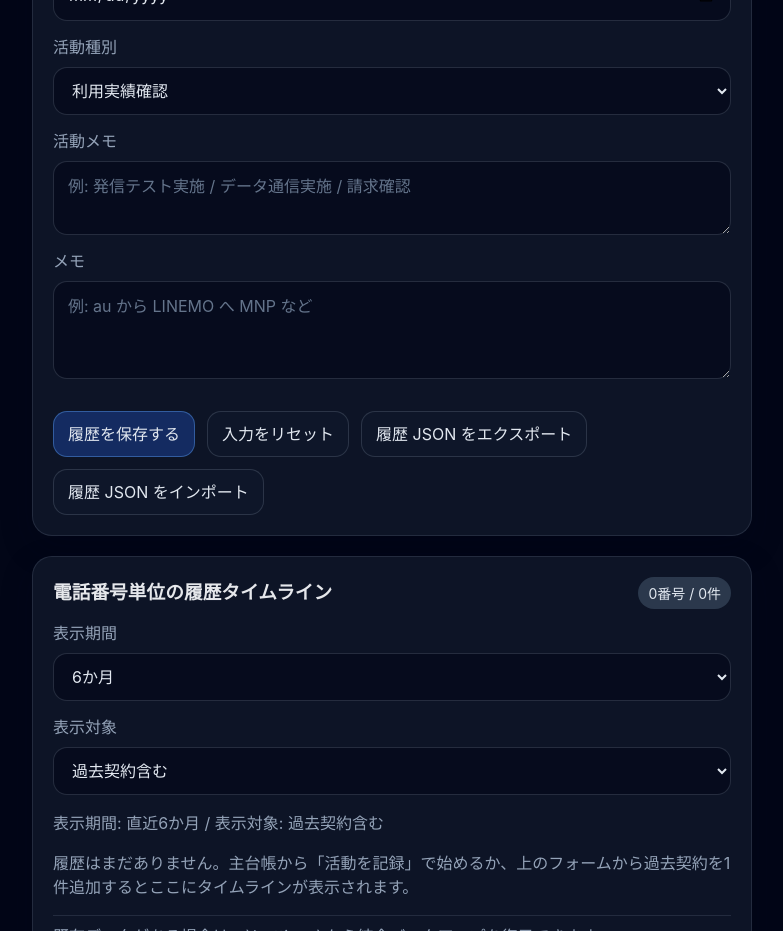
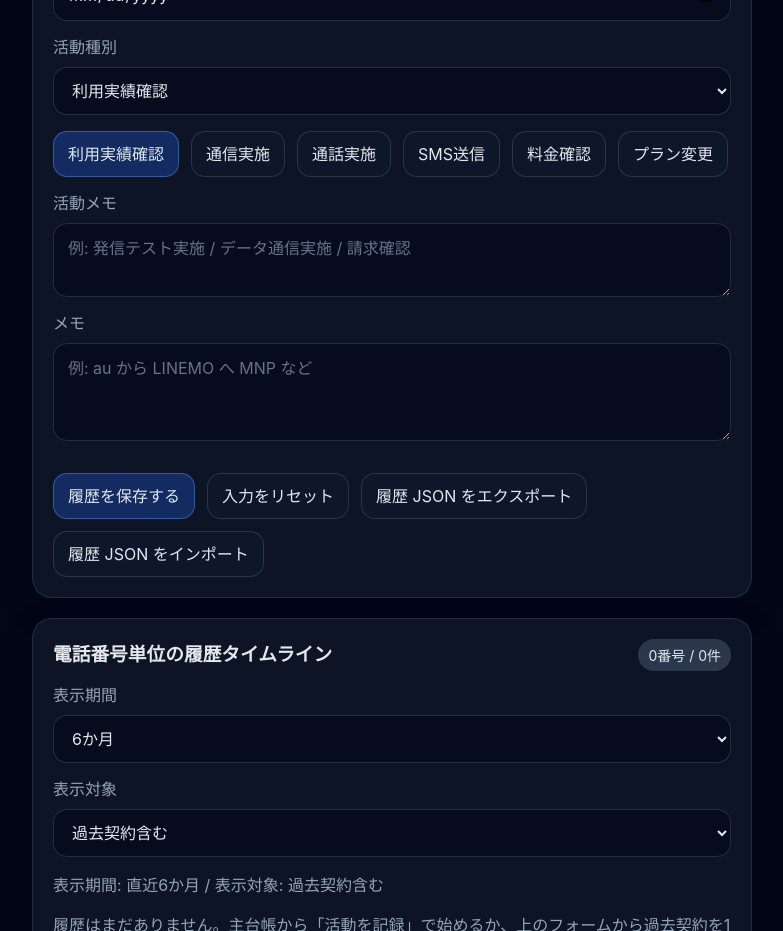
Before and after one commit to Driedsandwich/line-ops-ledger, a React (Vite) app: page /lines/history in a window 1280 px wide. Shown: the part 1020-1951 px from the top of the page, without its empty margins (280-1063 px from the left). Built offline with nearby package versions, Linux system fonts and the light colour scheme.

Commit message:
feat: add quick picks for history activity types (#125)

```diff
--- a/src/pages/HistoryPage.tsx
+++ b/src/pages/HistoryPage.tsx
@@ -66,6 +66,7 @@ const TIMELINE_VIEW_OPTIONS: Array<{ key: TimelineViewMode; label: string }> = [
   { key: 'active', label: '契約中中心' },
   { key: 'all', label: '過去契約含む' },
 ];
+const ACTIVITY_TYPE_QUICK_PICK_LIMIT = 6;
 
 // ---------------------------------------------------------------------------
 // Pure helpers
@@ -102,6 +103,39 @@ function getActivityTypeOptions(baseOptions: string[], currentValue: string): st
   }
 
   return [...baseOptions, normalized];
+}
+
+function getActivityTypeQuickPicks(lineHistoryEntries: LineHistoryEntry[], allActivityTypes: string[]): string[] {
+  const counts = new Map<string, number>();
+  for (const entry of lineHistoryEntries) {
+    for (const log of entry.activityLogs) {
+      const label = log.activityType.trim();
+      if (!label) {
+        continue;
+      }
+      counts.set(label, (counts.get(label) ?? 0) + 1);
+    }
+  }
+
+  const frequentTypes = [...counts.entries()]
+    .sort((a, b) => {
+      if (b[1] !== a[1]) {
+        return b[1] - a[1];
+      }
+      return a[0].localeCompare(b[0], 'ja-JP');
+    })
+    .map(([label]) => label);
+
+  return [...new Set([...frequentTypes, ...allActivityTypes])].slice(0, ACTIVITY_TYPE_QUICK_PICK_LIMIT);
+}
+
+function getVisibleActivityTypeQuickPicks(baseQuickPicks: string[], currentValue: string): string[] {
+  const normalized = currentValue.trim();
+  if (!normalized || baseQuickPicks.includes(normalized)) {
+    return baseQuickPicks;
+  }
+
+  return [normalized, ...baseQuickPicks].slice(0, ACTIVITY_TYPE_QUICK_PICK_LIMIT);
 }
 
 function maskPhoneNumber(phoneNumber: string): string {
@@ -317,6 +351,10 @@ export function HistoryPage(): JSX.Element {
   const notificationSettings = loadNotificationSettings();
   const today = useMemo(() => new Date(), []);
   const allActivityTypes = useMemo(() => getAllActivityTypes(loadCustomActivityTypes()), []);
+  const activityTypeQuickPicks = useMemo(
+    () => getActivityTypeQuickPicks(lineHistoryEntries, allActivityTypes),
+    [allActivityTypes, lineHistoryEntries],
+  );
 
   // quickActivity パラメータで電話番号が渡された場合フォームにセット
   const quickActivityParam = searchParams.get('quickActivity');
@@ -611,6 +649,18 @@ export function HistoryPage(): JSX.Element {
                             <option key={option} value={option}>{option}</option>
                           ))}
                         </select>
+                        <div className="button-row button-row--tight">
+                          {getVisibleActivityTypeQuickPicks(activityTypeQuickPicks, activityLog.activityType).map((option) => (
+                            <button
+                              key={option}
+                              type="button"
+                              className={activityLog.activityType === option ? 'button button--primary' : 'button'}
+                              onClick={() => updateActivityLogField(activityLog.id, 'activityType', option)}
+                            >
+                              {option}
+                            </button>
+                          ))}
+                        </div>
                       </label>
                       <label className="field field--full">
                         <span>活動メモ</span>
```
Also changed, not shown: 4 other files (tests, documents, lock files or other folders).
